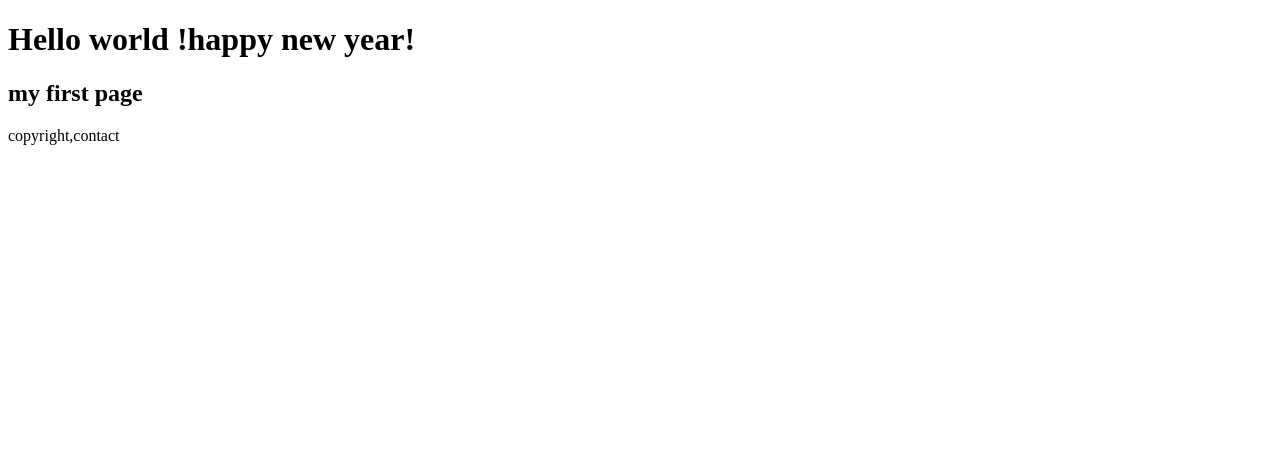
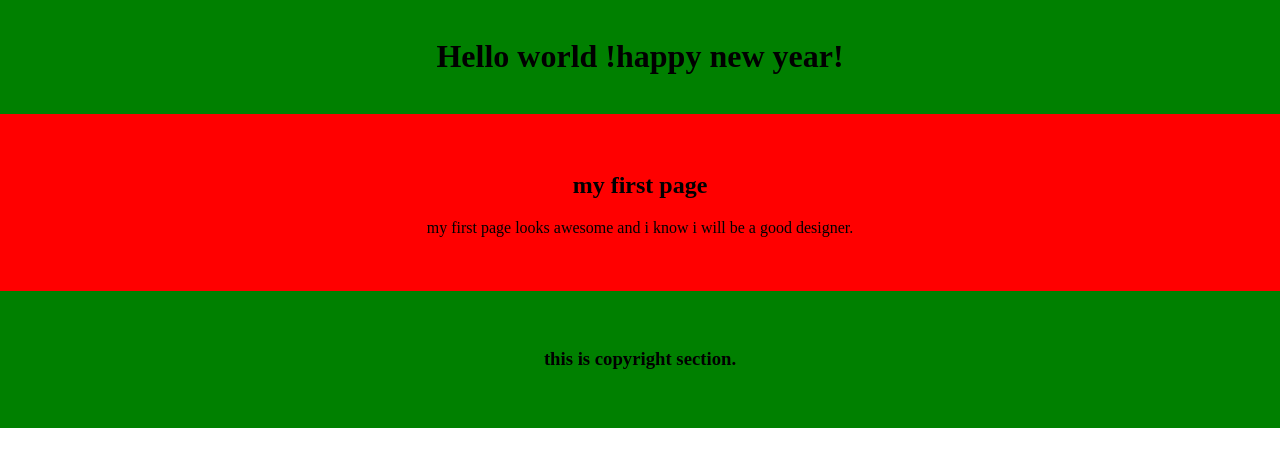
Before and after one commit to yogesh1230/csy1018f, a plain HTML site: page index.html in a window 1280 px wide. Drawn offline with Linux system fonts and the light colour scheme.

Commit message:
style added

```diff
--- a/index.html
+++ b/index.html
@@ -1,15 +1,25 @@
 <!DOCTYPE html>
 <html>
 <head>
+
 	<title>my first webpage</title>
+	<link rel="stylesheet" type="text/css" href="main.css">
 </head>
 <body>
 
-	<header><h1>Hello world !happy new year!</h1></header>
+	<header>
+		<h1>Hello world !happy new year!</h1>
+	</header>
 
-	<section><h2>my first page</h2></section>
+	<section>
+		<h2>my first page</h2>
+		<p>my first page looks awesome and i know i will be a good designer.</p>
 
-	<footer>copyright,contact</footer>
+	</section>
+
+	<footer>
+	<h3>this is copyright section.</h3>
+	</footer>
 
 </body>
 </html>
--- /dev/null
+++ b/main.css
@@ -0,0 +1,13 @@
+
+body{
+	margin: 0 ;
+}
+header,footer{
+	background: green;padding: 3%;text-align: center;
+}
+header h1{
+	margin: 0;
+}
+section{
+	background: red; padding: 3%;text-align: center;
+}
```
